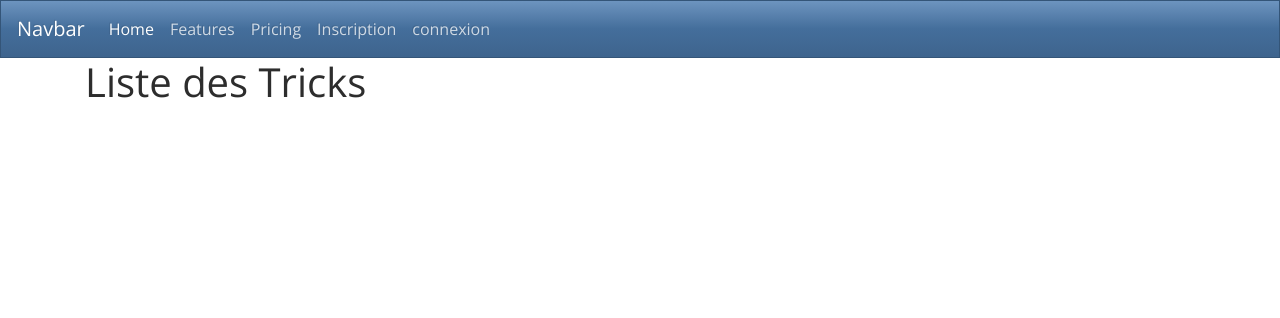
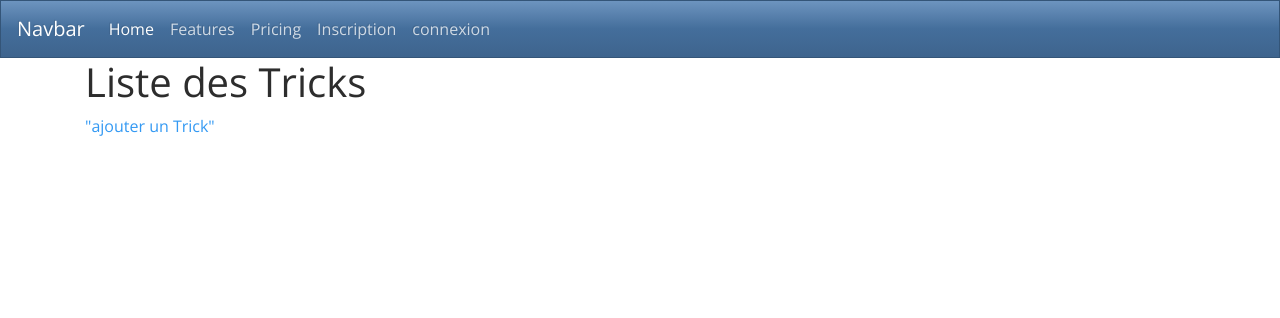
Before and after one commit to Myriam41/snow, a Symfony app: template templates/tricks/home.html.twig in a window 1280 px wide. Shown: the top 318 px of the page. Run offline with Twig, Linux system fonts and the light colour scheme; the template is opened without the code that fills it, so the values that code supplies are empty; some libraries are stand-ins or nearby versions.

Commit message:
Add button homme view to add Trick

```diff
--- a/templates/tricks/home.html.twig
+++ b/templates/tricks/home.html.twig
@@ -4,11 +4,15 @@
 
 {% block body %}
 <h1>Liste des Tricks</h1>
+<div class="button-block" >
+    <a href={{path('addTrick')}}> "ajouter un Trick" </a>
+</div>
 
 {% for Trick in Tricks %}
 <img src= "{{ Trick.image}}" alt=""/>
 <article>
-    <h2><a title="Détails de la figure" href={{path('showTrick', {'id' : Trick.id})}}>{{ Trick.Type }}  {{ Trick.Name }}</a></h2>
+    <h2><a title="Détails de la figure" href={{path('showTrick', {'id' : Trick.id})}}>
+        {{ Trick.Type }}  {{ Trick.Name }}</a></h2>
     <div class="metadata">
         {{ Trick.Switch }}
     </div>
```
